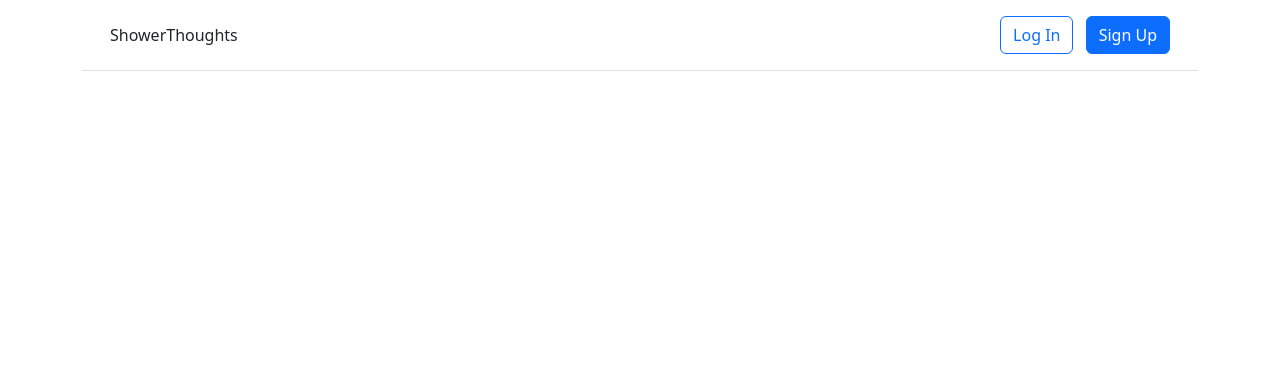
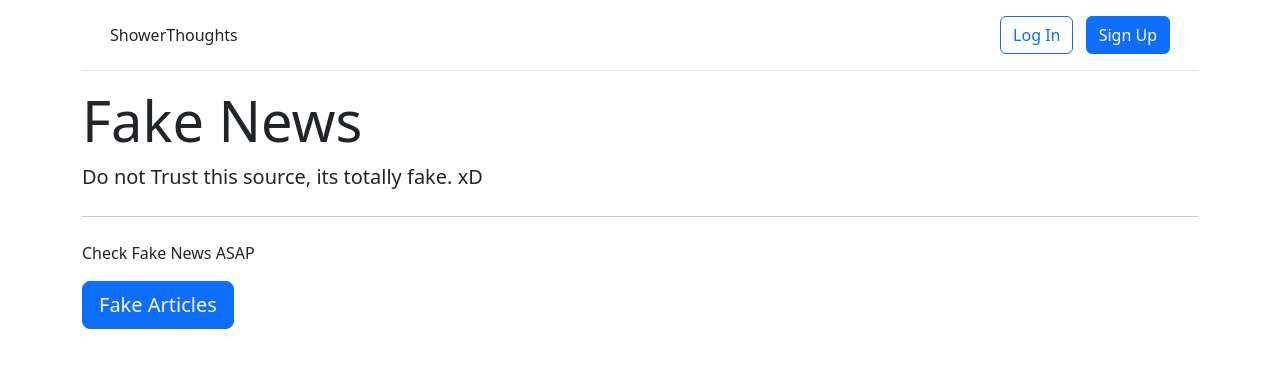
Before and after one commit to xN3k/MinimalAuthBlog, a Django app: page / in a window 1280 px wide. Shown: the top 368 px of the page. Run offline with Django 4.2, Linux system fonts and the light colour scheme; parts of the project's set-up code (start-up, migrations or seed data) failed here and were passed over.

Commit message:
Updated Homepage and Article list Page

```diff
--- a/templates/article_list.html
+++ b/templates/article_list.html
@@ -16,6 +16,7 @@
         <a href="{% url 'article_edit' article.pk %}">Edit</a> | <a href="{% url 'article_delete' article.pk %}">Delete</a>
     </div>
     <div class="class-footer">
+        <p><a href="{% url 'article_detail' article.pk %}">Leave Comment</a></p>
         {% for comment in article.comment_set.all %}
         <p>
             <span class="font-weight-bold">
--- a/templates/home.html
+++ b/templates/home.html
@@ -1,4 +1,13 @@
 {% extends 'base.html' %}
 {% block title %}Home{% endblock title %}
 {% block content %}
+<div class="jumbotron">
+    <h1 class="display-4">Fake News</h1>
+    <p class="lead">Do not Trust this source, its totally fake. xD</p>
+    <hr class="my-4">
+    <p>Check Fake News ASAP</p>
+    <p class="lead">
+      <a class="btn btn-primary btn-lg" href="{% url 'article_list' %}" role="button">Fake Articles</a>
+    </p>
+  </div>
 {% endblock content %}
```
